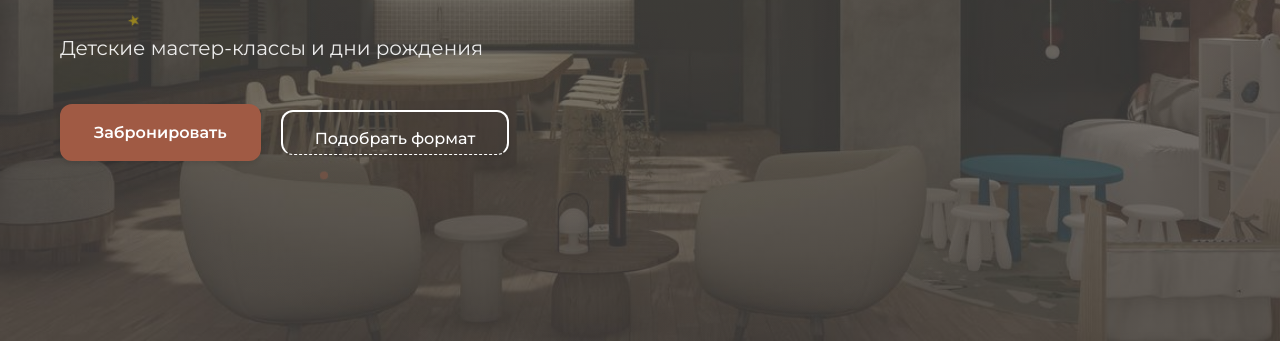
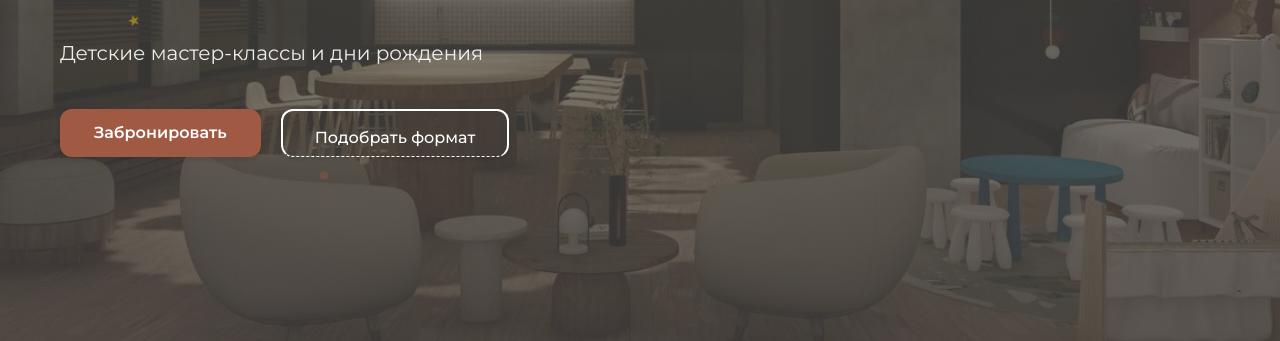
Before and after one commit to Gendalf4ever/Event_Kitchen, a plain HTML site: page index.html in a window 1280 px wide. Shown: the part 459-800 px from the top of the page. Drawn offline with Linux system fonts and the light colour scheme; a script that the page names is missing.

Commit message:
css changes

```diff
--- a/style.css
+++ b/style.css
@@ -103,6 +103,16 @@ section {
     pointer-events: auto;
     opacity: 1;
     visibility: visible;
+    /* Исправление выравнивания */
+    display: inline-flex;
+    align-items: center;
+    justify-content: center;
+    line-height: 1.2;
+    padding-top: 12px;
+    padding-bottom: 12px;
+    box-sizing: border-box;
+    min-height: 48px;
+    white-space: nowrap;
 }
 
 .hero .btn {
```
